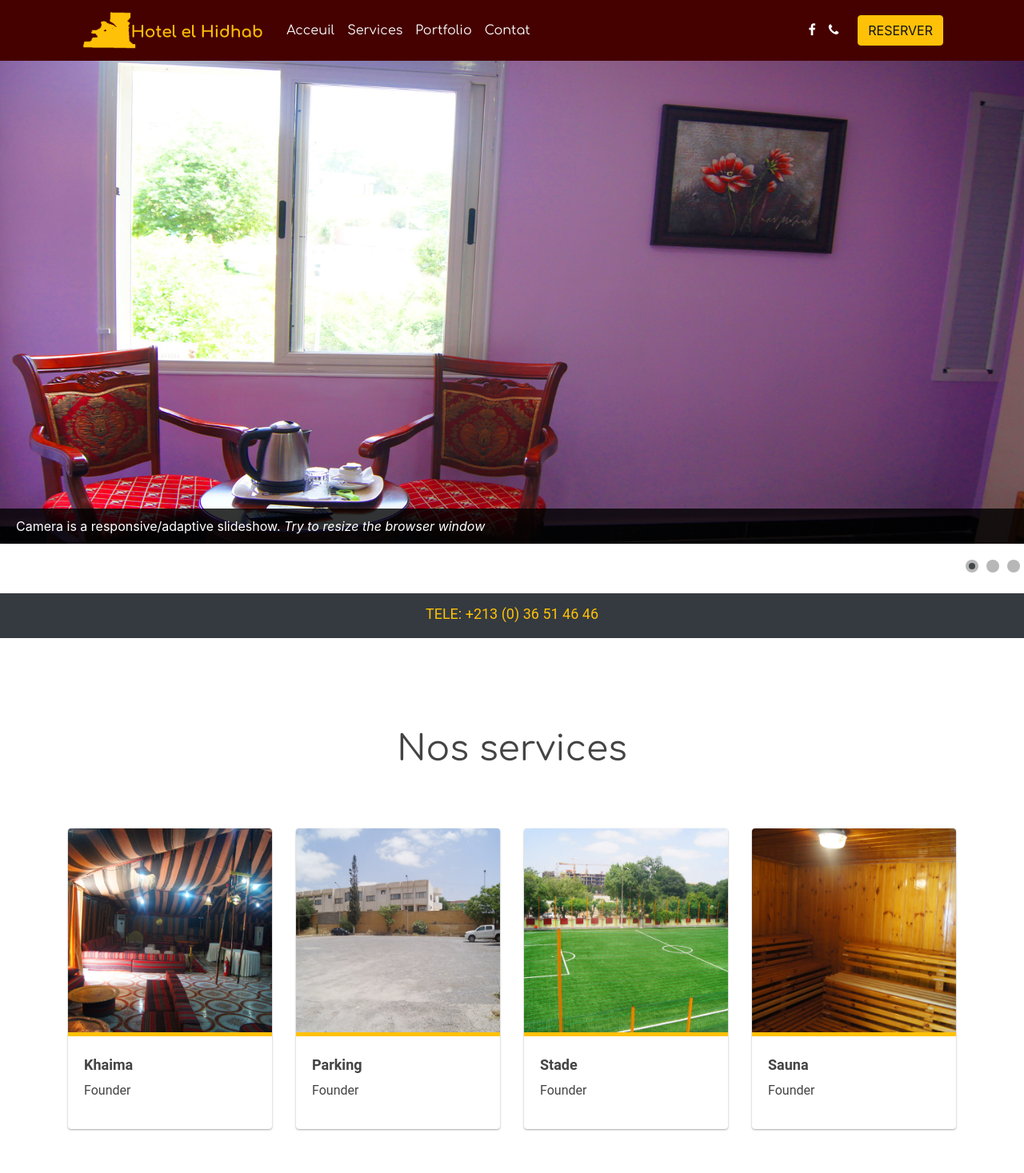
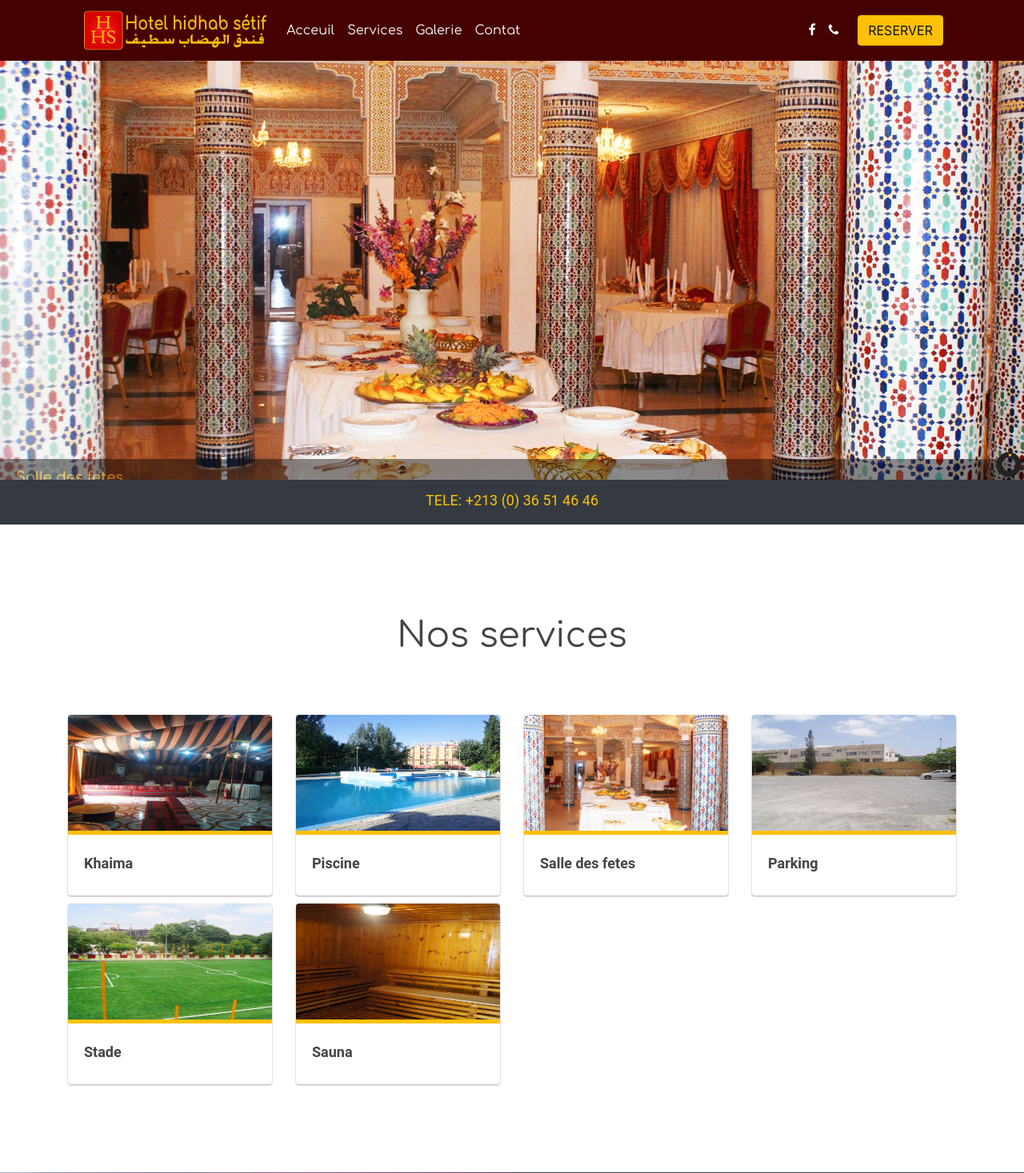
Before and after one commit to doublevie/hhs, a PHP site: page / in a window 1280 px wide. Shown: the top 1467 px of the page at 80% size. Run offline with PHP 8.4, Linux system fonts and the light colour scheme.

Commit message:
added camera slider

```diff
--- a/assets/css/camera.css
+++ b/assets/css/camera.css
@@ -24,6 +24,7 @@
 	float: left;
 	position: relative;
 	z-index: 0;
+margin-top: 35px;
 }
 .camera_wrap img {
 	max-width: none!important;
@@ -142,7 +143,7 @@
 	overflow: hidden;
 	position: absolute;
 	right: 9px;
-	top: 15px;
+	top: 65px;
 	width: 120px;
 	z-index: 4;
 }
@@ -424,7 +425,9 @@
 	background: url(../../img/patterns/overlay10.png) repeat;
 }
 .camera_caption {
-	color: #fff;
+	color: #FFC108;
+	font-family:  'Comfortaa' ;
+	font-size: 18px;
 }
 .camera_caption > div {
 	background: #000;
--- a/assets/css/main.css
+++ b/assets/css/main.css
@@ -67,7 +67,7 @@
 .main-txt {color: #ffc107;}
 .sec-txt {color: #450000;}
 
-.team-1.fdb-block img {border-bottom-color: #ffc107!important}
+.team-1.fdb-block img {border-bottom-color: #ffc107!important;height:150px;width:100%;}
 .fdb-box {margin-bottom:10px}
 .navbar-dark .navbar-nav .nav-link {
     color: #fff;
--- a/inc/header.php
+++ b/inc/header.php
@@ -2,7 +2,7 @@
     <div class="container">
       <nav class="navbar navbar-expand-lg">
         <a class="navbar-brand" href="#">
-          <img src="img/logo1.png" height="50" alt="image">
+          <img src="img/logo2.png" height="50" alt="image">
         </a>
 
         <button class="navbar-toggler" type="button" data-toggle="collapse" data-target="#navbarNav13" aria-controls="navbarNav13" aria-expanded="false" aria-label="Toggle navigation">
@@ -19,7 +19,7 @@
             </li>
 
             <li class="nav-item">
-              <a class="nav-link" href="#">Portfolio</a>
+              <a class="nav-link" href="#galerie">Galerie </a>
             </li>
             <li class="nav-item">
               <a class="nav-link" href="#contact">Contat</a>
--- a/inc/main.php
+++ b/inc/main.php
@@ -5,11 +5,19 @@
     <div class="camera_wrap" id="camera_wrap">
     <div data-src="img/2ex.jpg">
       <div class="camera_caption fadeFromBottom">
-                          Camera is a responsive/adaptive slideshow. <em>Try to resize the browser window</em>
+                        Hôtel Urbain Situé au Centre de la Ville
                       </div>
     </div>
-    <div data-src="img/khaima.jpg"></div>
-    <div data-src="img/20171014_153311_Pano.jpg"></div>
+    <div data-src="img/rst2.jpg">
+      <div class="camera_caption fadeFromBottom">
+                      Salle des fetes
+                      </div>
+    </div>
+    <div data-src="img/restaurant.jpg">
+      <div class="camera_caption fadeFromBottom">
+                      Restaurant / Cafeteria / Salles de réunions / Salle des fetes
+                      </div>
+                    </div>
 </div>
 
 
--- a/inc/portfolio.php
+++ b/inc/portfolio.php
@@ -1,5 +1,5 @@
 
-<section class="bg-dark" style="background-color:#6d0202!important">
+<section class="bg-dark" id="galerie" style="background-color:#6d0202!important">
   <br>
 <div class="container-fluid" align="center">
   <div class="btn-group" role="group" aria-label="Basic example">
--- a/inc/services.php
+++ b/inc/services.php
@@ -16,7 +16,29 @@
 
             <div class="content">
               <h3><strong>Khaima</strong></h3>
-              <p>Founder</p>
+
+            </div>
+          </div>
+        </div>
+
+        <div class="col-sm-3 text-left">
+          <div class="fdb-box">
+            <img alt="image" class="img-fluid" src="img/piscine.jpg">
+
+            <div class="content">
+              <h3><strong>Piscine</strong></h3>
+
+            </div>
+          </div>
+        </div>
+
+        <div class="col-sm-3 text-left">
+          <div class="fdb-box">
+            <img alt="image" class="img-fluid" src="img/rst2.jpg">
+
+            <div class="content">
+              <h3><strong>Salle des fetes</strong></h3>
+
             </div>
           </div>
         </div>
@@ -27,7 +49,7 @@
 
             <div class="content">
               <h3><strong>Parking</strong></h3>
-              <p>Founder</p>
+
             </div>
           </div>
         </div>
@@ -37,7 +59,7 @@
 
             <div class="content">
               <h3><strong>Stade</strong></h3>
-              <p>Founder</p>
+
             </div>
           </div>
         </div>
@@ -47,7 +69,7 @@
 
             <div class="content">
               <h3><strong>Sauna</strong></h3>
-              <p>Founder</p>
+
             </div>
           </div>
         </div>
--- a/index.php
+++ b/index.php
@@ -109,6 +109,14 @@
  <script type="text/javascript">
    $(function(){
      jQuery('#camera_wrap').camera({
+       pieDiameter: 38,
+       piePosition: 'rightBottom',
+       time : 5000 ,
+       barPosition : 'top',
+       loaderColor : '#FFC108',
+       loaderOpacity :1 ,
+       height: '41%',
+       pagination: false,
 
 			});
    })
```
Also changed, not shown: img/logo2.PNG (added), img/piscine.jpg (added), img/restaurant.jpg (added), img/rst2.jpg (added), 1 other file.
